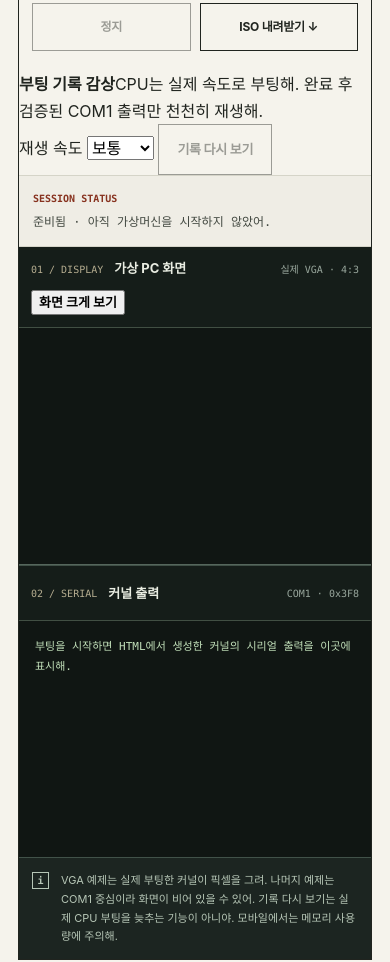
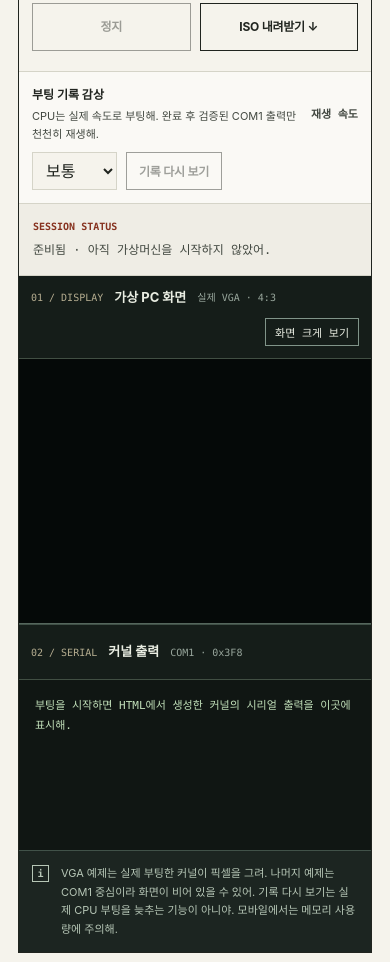
Before and after one commit to Eun-si123/html-kernel-os, a plain HTML site: page site/play.html in a window 390 px wide. Shown: the part 725-1687 px from the top of the page. Drawn offline with Linux system fonts and the light colour scheme.

Commit message:
fix(Boot Lab): expand true 4:3 VGA canvas to full pane with responsive fullscreen and serial replay controls
Co-authored-by: HTML Systems Agent <ai-assisted@users.noreply.github.com>

```diff
--- a/site/play.css
+++ b/site/play.css
@@ -19,15 +19,27 @@
 .lab-status-bar { display: flex; align-items: baseline; gap: 19px; padding: 15px 25px; min-height: 53px; border-block: 1px solid var(--rule); background: #efede5; }
 .lab-status-label { color: var(--accent-dark); font: 700 10px/1.8 var(--mono); white-space: nowrap; }
 .lab-status { font: 12px/1.6 var(--mono); color: var(--ink-soft); margin: 0; overflow-wrap: anywhere; }
-.lab-grid { display: grid; grid-template-columns: 1fr 1fr; gap: 1px; background: #405047; }
+.lab-grid { display: grid; grid-template-columns: minmax(0,1fr); gap: 1px; background: #405047; }
 .lab-pane { min-width: 0; background: var(--code-deep); color: var(--code-ink); }
 .lab-pane h3 { display: flex; flex-wrap: wrap; align-items: center; gap: 11px; min-height: 55px; border-bottom: 1px solid #414f43; padding: 13px 18px; margin: 0; font-size: 13px; line-height: 1.5; font-weight: 650; }
 .lab-pane-index { color: #b5ad90; font: 10px/1.5 var(--mono); }
 .lab-pane h3 small { color: #99a79d; font: 10px/1.5 var(--mono); margin-left: auto; }
-.emulator-screen, .boot-output { height: 367px; max-height: 490px; min-height: 0; background: #101613; overflow: auto; }
-.emulator-screen { padding: 18px; color: #cbd7ce; }
-.emulator-screen canvas { max-width: 100%; height: auto; }
-.boot-output { margin: 0; padding: 22px; color: #c2e0ba; font: 12px/1.8 var(--mono); white-space: pre-wrap; overflow-wrap: anywhere; }
+.emulator-screen { width: 100%; aspect-ratio: 4/3; min-height: 0; position: relative; overflow: hidden; background: #050908; color: #cbd7ce; }
+.emulator-screen > canvas { position: absolute; inset: 0; width: 100% !important; height: 100% !important; object-fit: contain; max-width: none; image-rendering: pixelated; }
+.emulator-screen > div { position: absolute; inset: 0; overflow: hidden; max-width: 100%; pointer-events: none; }
+.emulator-screen:fullscreen { width: 100vw; height: 100vh; aspect-ratio: auto; background: #050908; }
+.emulator-screen:fullscreen > canvas { object-fit: contain; }
+.boot-output { height: 240px; min-height: 0; overflow: auto; margin: 0; padding: 22px; background: #101613; color: #c2e0ba; font: 12px/1.8 var(--mono); white-space: pre-wrap; overflow-wrap: anywhere; }
+.replay-controls { display:flex; align-items:center; gap:12px; flex-wrap:wrap; padding:13px 25px; border-top:1px solid var(--rule); background:var(--paper-bright); }
+.replay-context { display:flex; flex:1 1 250px; flex-direction:column; gap:2px; }
+.replay-context strong { font-size:12px; font-weight:700; color:var(--ink); }
+.replay-context span { font-size:11px; color:var(--ink-soft); }
+.replay-controls label { font:700 11px/1.4 var(--mono); color:var(--ink-soft); }
+.replay-controls select { min-height:38px; background:var(--paper); color:var(--ink); border:1px solid var(--rule); padding:5px 9px; }
+.replay-controls .btn { min-height:38px; padding:7px 12px; font-size:12px; }
+.display-fullscreen { margin-left:8px; padding:5px 9px; border:1px solid #809489; background:transparent; color:inherit; font:11px var(--mono); cursor:pointer; }
+.display-fullscreen:hover { background:#314438; }
+.display-fullscreen:focus-visible { outline:2px solid var(--accent); outline-offset:3px; }
 .lab-footnote { display: flex; align-items: baseline; gap: 12px; padding: 16px 22px; margin: 0; border-top: 1px solid #415249; background: var(--code-bg); color: #b6c6b6; font-size: 11px; line-height: 1.7; }
 .footnote-mark { display: inline-grid; place-items: center; width: 17px; height: 17px; border: 1px solid #b6c6b6; font: 700 10px var(--mono); flex: none; }
 .lab-explainer { display: grid; grid-template-columns: minmax(200px,.4fr) minmax(0,.6fr); gap: 75px; padding-top: 80px; }
@@ -47,9 +59,9 @@
   .boot-lab { padding: 60px 0 75px; }
   .lab-intro { grid-template-columns: 1fr; gap: 22px; padding-bottom: 37px; }
   .lab-intro h1 { font-size: clamp(48px,8vw,69px); }
-  .lab-grid { grid-template-columns: 1fr; }
+  .lab-grid { grid-template-columns: minmax(0,1fr); }
   .lab-pane:not(:last-child) { border-bottom: 1px solid #55665c; }
-  .emulator-screen, .boot-output { height: 260px; }
+  .boot-output { height: 195px; }
   .lab-explainer { grid-template-columns: 1fr; gap: 20px; padding-top: 65px; }
 }
 @media(max-width:480px) {
@@ -62,8 +74,10 @@
   #boot-start { grid-column: 1 / -1; }
   .lab-status-bar { flex-wrap: wrap; gap: 5px; padding: 14px; }
   .lab-pane h3 { padding: 12px; }
-  .emulator-screen, .boot-output { height: 236px; }
-  .boot-output { padding: 16px; font-size: 11px; }
+  .boot-output { height: 170px; padding: 16px; font-size: 11px; }
+  .replay-controls { padding:13px; gap:9px; }
+  .lab-pane h3 small { margin-left:0; }
+  .display-fullscreen { margin-left:auto; }
   .lab-footnote { padding: 13px; }
   .lab-explainer h2 { font-size: 32px; }
 }
```
